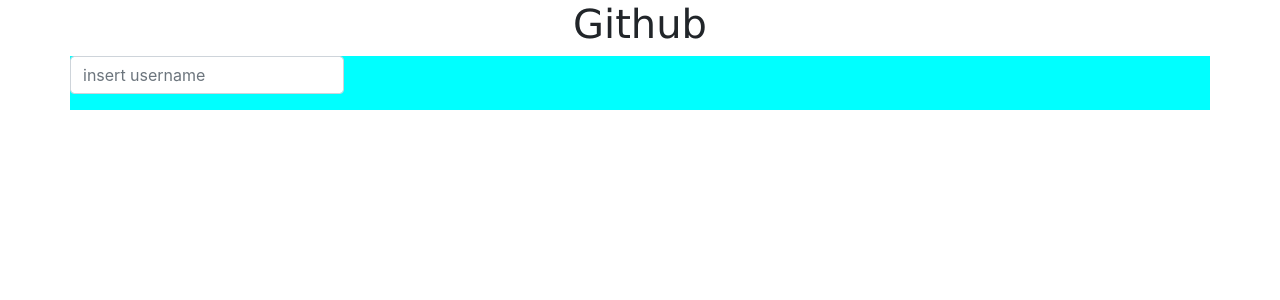
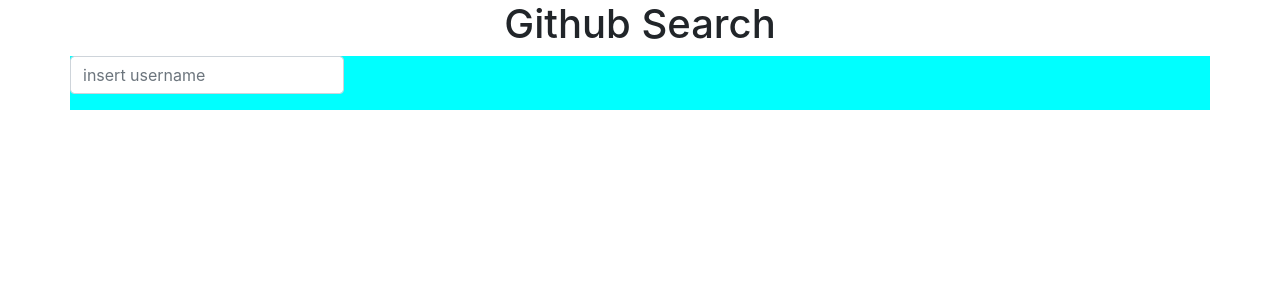
Before and after one commit to DavidNganga/Git-hub, an Angular app: page / in a window 1280 px wide. Shown: the top 300 px of the page. Built offline with nearby package versions, Linux system fonts and the light colour scheme.

Commit message:
editted title

```diff
--- a/src/app/app.component.css
+++ b/src/app/app.component.css
@@ -1,4 +1,4 @@
 .title{
     font: serif;
-    font-family: Verdana, Geneva, Tahoma, sans-serif;
+    font-family: inherit;
 }
--- a/src/app/app.component.ts
+++ b/src/app/app.component.ts
@@ -6,5 +6,5 @@
   styleUrls: ['./app.component.css']
 })
 export class AppComponent {
-  title = 'Github';
+  title = 'Github Search';
 }
```
